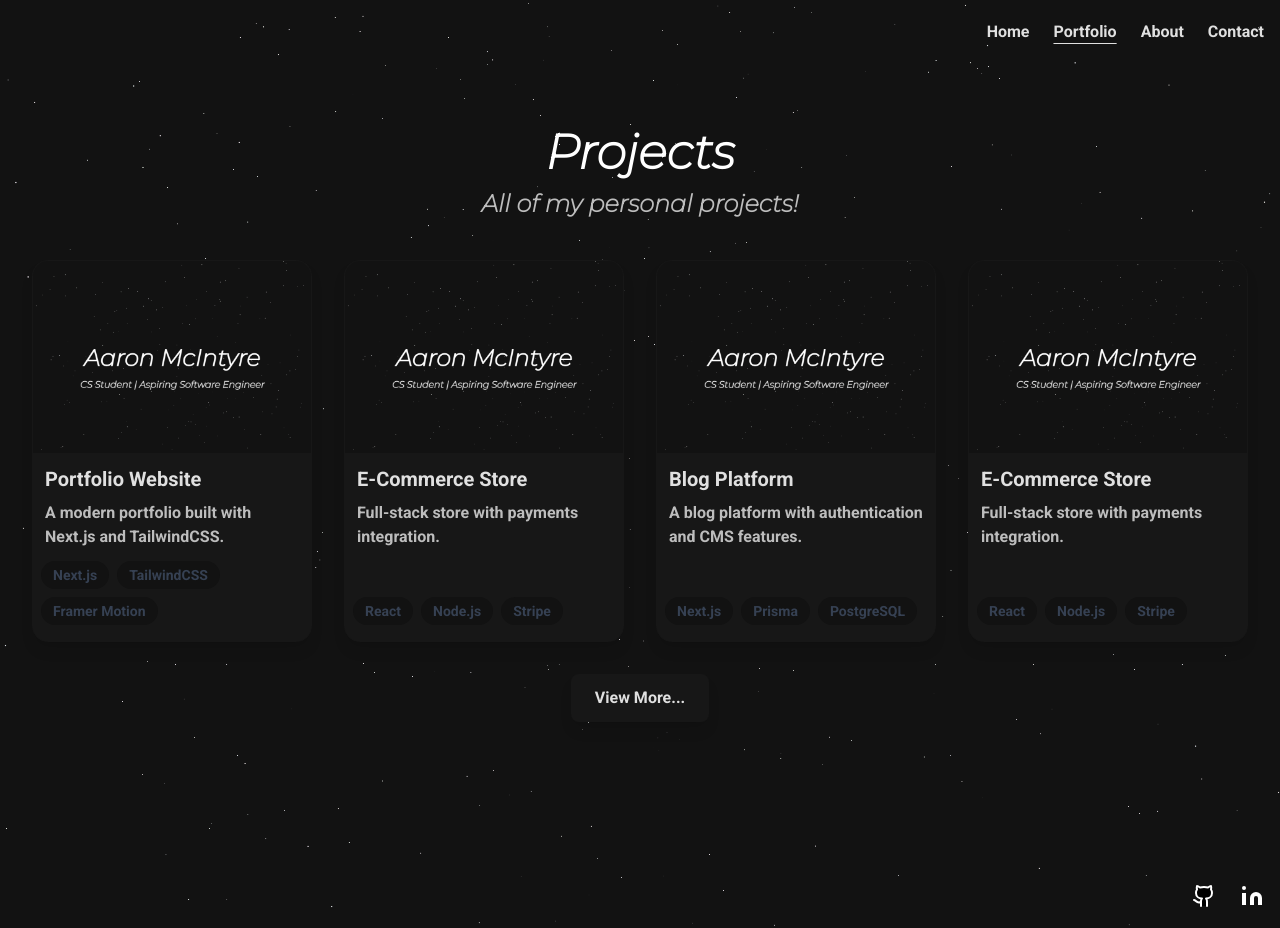
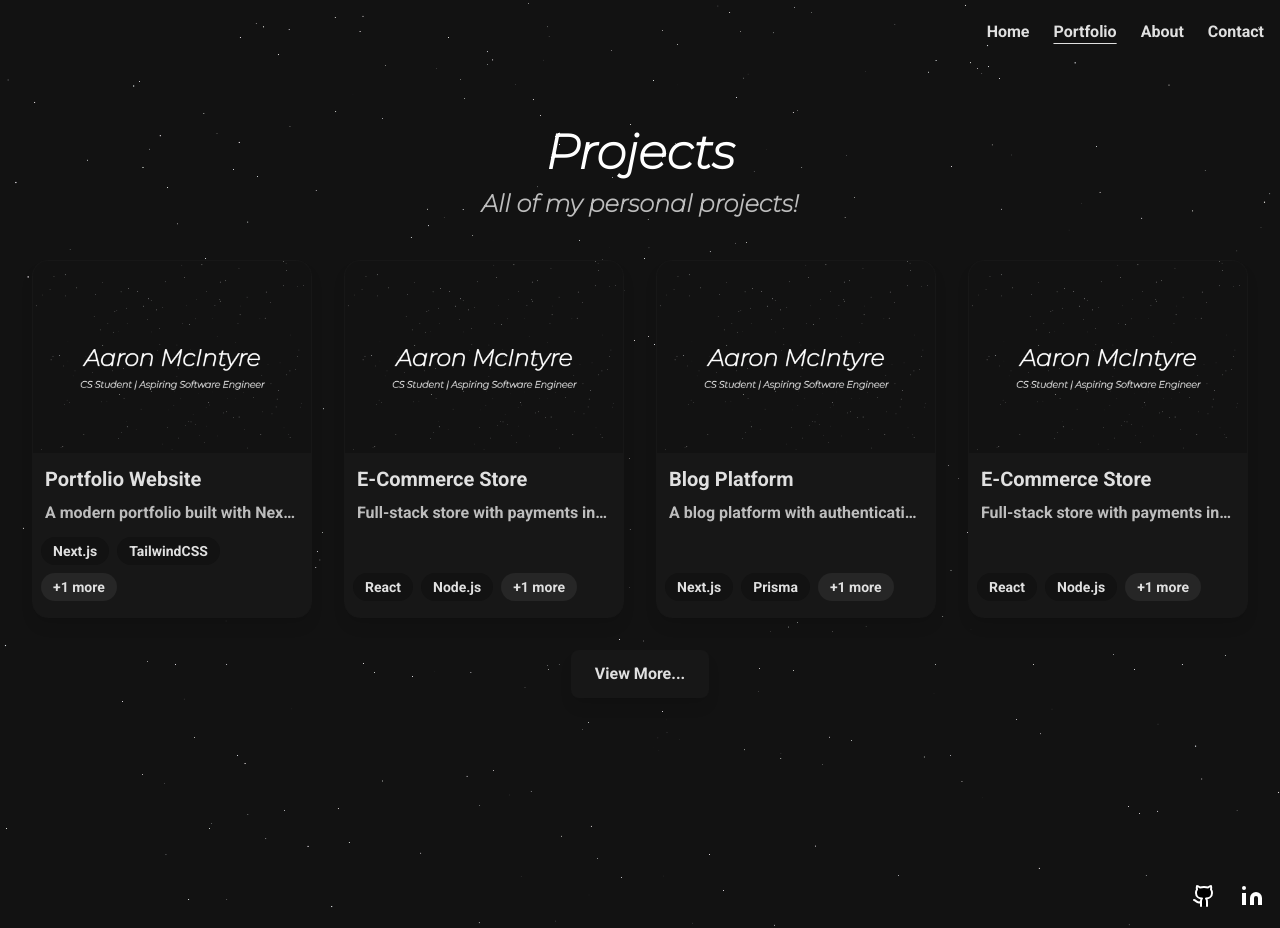
Before and after one commit to Aaron-McIntyre/Aaron-McIntyre-Portfolio-Website, a Next.js app in the folder my-portfolio/: page /portfolio in a window 1280 px wide. Built offline with nearby package versions, Linux system fonts and the light colour scheme.

Commit message:
feat: Skills Tag Overlay + Text Wrapping Issues Fixed

```diff
--- a/my-portfolio/src/app/components/FeaturedCardCarousel.tsx
+++ b/my-portfolio/src/app/components/FeaturedCardCarousel.tsx
@@ -11,7 +11,17 @@ const projects = [
     description: "A modern portfolio built with Next.js and TailwindCSS.",
     imageUrl: "/images/portfolioWebsiteScreenshot.png",
     projectLink: "https://myportfolio.com",
-    tags: ["Next.js", "TailwindCSS", "Framer Motion"],
+    tags: [
+      "Next.js",
+      "TailwindCSS",
+      "Framer Motion",
+      "Test1",
+      "Test2",
+      "Test3",
+      "Test4",
+      "Test5",
+      "Test6",
+    ],
   },
   {
     id: 2,
@@ -61,7 +71,6 @@ const projects = [
     projectLink: "https://myblog.com",
     tags: ["Next.js", "Prisma", "PostgreSQL"],
   },
-
 ];
 
 export default function FeaturedCardCarousel() {
@@ -83,7 +92,6 @@ export default function FeaturedCardCarousel() {
     return () => window.removeEventListener("resize", handleResize);
   }, []);
   return (
-
     <motion.div
       ref={carouselRef}
       className="w-full overflow-hidden cursor-grab px-8"
@@ -95,15 +103,11 @@ export default function FeaturedCardCarousel() {
         className="flex gap-x-4"
       >
         {projects.map((project) => (
-            <motion.div
-              key={project.id}
-              className="w-2/5 flex-shrink-0"
-            >
+          <motion.div key={project.id} className="w-2/5 flex-shrink-0">
             <FeaturedProjectCard {...project} />
           </motion.div>
         ))}
       </motion.div>
     </motion.div>
-
   );
 }
--- a/my-portfolio/src/app/components/FeaturedProjectCard.tsx
+++ b/my-portfolio/src/app/components/FeaturedProjectCard.tsx
@@ -1,4 +1,4 @@
-import { motion } from "framer-motion";
+import TagList from "./TagList";
 
 export default function FeaturedProjectCard({
   title,
@@ -26,14 +26,7 @@ export default function FeaturedProjectCard({
         <p className="text-[var(--text-muted)] text-xl">{description}</p>
       </div>
       <div className="px-2 pb-2 pt-2">
-        {tags.map((tag, index) => (
-          <span
-            key={index}
-            className="inline-block bg-[var(--background)] rounded-full px-3 py-1 text-sm font-semibold text-gray-700 dark:text-gray-300 mr-2 mb-2"
-          >
-            {tag}
-          </span>
-        ))}
+        <TagList tags={tags} maxVisible={4} />
       </div>
     </div>
   );
--- a/my-portfolio/src/app/components/ProjectCard.tsx
+++ b/my-portfolio/src/app/components/ProjectCard.tsx
@@ -1,6 +1,7 @@
 "use client";
 
 import { motion } from "framer-motion";
+import TagList from "./TagList";
 
 export default function ProjectCard({
   title,
@@ -29,18 +30,11 @@ export default function ProjectCard({
       />
       <div className="px-3 py-3 flex-1">
         <p className="font-bold text-xl text-[var(--text)]">{title}</p>
-        <p className="text-[var(--text-muted)] mt-2">{description}</p>
+        <p className="text-[var(--text-muted)] mt-2 overflow-ellipsis overflow-hidden whitespace-nowrap">
+          {description}
+        </p>
       </div>
-      <div className="px-2 pb-2">
-        {tags.map((tag, index) => (
-          <span
-            key={index}
-            className="inline-block bg-[var(--background)] rounded-full px-3 py-1 text-sm font-semibold text-gray-700 dark:text-gray-300 mr-2 mb-2"
-          >
-            {tag}
-          </span>
-        ))}
-      </div>
+      <TagList tags={tags} maxVisible={2} />
     </motion.div>
   );
 }
--- /dev/null
+++ b/my-portfolio/src/app/components/TagList.tsx
@@ -0,0 +1,40 @@
+import { useState } from "react";
+import TagListOverlay from "./TagListOverlay";
+
+type TagListProps = {
+  tags: string[];
+  maxVisible?: number;
+};
+
+export default function TagList({ tags, maxVisible = 5 }: TagListProps) {
+  const [isOverlayOpen, setIsOverlayOpen] = useState(false);
+
+  const visibleTags = tags.slice(0, maxVisible);
+  const hiddenTags = tags.slice(maxVisible);
+
+  return (
+    <div className="px-2 pb-2">
+      {visibleTags.map((tag, index) => (
+        <span
+          key={index}
+          className="inline-block bg-[var(--background)] rounded-full px-3 py-1 text-sm font-semibold text-[var(--text)] mr-2 mb-2"
+        >
+          {tag}
+        </span>
+      ))}
+
+      {hiddenTags.length > 0 && (
+        <button
+          onClick={() => setIsOverlayOpen(true)}
+          className="inline-flex bg-neutral-800 rounded-full px-3 py-1 text-sm font-semibold text-[var(--text)] mr-2 mb-2 z-2"
+        >
+          +{hiddenTags.length} more
+        </button>
+      )}
+
+      {isOverlayOpen && (
+        <TagListOverlay onClose={() => setIsOverlayOpen(false)} tags={tags} />
+      )}
+    </div>
+  );
+}
--- /dev/null
+++ b/my-portfolio/src/app/components/TagListOverlay.tsx
@@ -0,0 +1,68 @@
+"use client";
+
+import { createPortal } from "react-dom";
+import { useEffect, useState } from "react";
+import { motion, AnimatePresence } from "framer-motion";
+import StarBackground from "./StarBackground";
+
+type OverlayProps = {
+  tags: string[];
+  onClose: () => void;
+};
+
+export default function TagListOverlay({ tags, onClose }: OverlayProps) {
+  const [mounted, setMounted] = useState(false);
+
+  useEffect(() => {
+    setMounted(true);
+    return () => setMounted(false);
+  }, []);
+
+  if (!mounted) return null;
+
+  return createPortal(
+    <AnimatePresence>
+      <motion.div
+        className="fixed inset-0 bg-[var(--background)] flex items-center justify-center z-50"
+        onClick={(e) => {
+          if (e.target === e.currentTarget) onClose();
+        }}
+        initial={{ opacity: 0 }}
+        animate={{ opacity: 1 }}
+        exit={{ opacity: 0 }}
+      >
+        <StarBackground />
+        <motion.div
+          className="bg-white dark:bg-neutral-900 rounded-2xl p-6 max-w-lg w-full shadow-lg"
+          initial={{ scale: 0.8, opacity: 0 }}
+          animate={{ scale: 1, opacity: 1 }}
+          exit={{ scale: 0.8, opacity: 0 }}
+          transition={{ duration: 0.2 }}
+        >
+          <h2 className="text-lg font-semibold mb-4 text-gray-900 dark:text-gray-100">
+            All Tags
+          </h2>
+
+          <div className="flex flex-wrap">
+            {tags.map((tag, index) => (
+              <span
+                key={index}
+                className="inline-block bg-[var(--background)] rounded-full px-3 py-1 text-sm font-semibold text-gray-700 dark:text-gray-300 mr-2 mb-2"
+              >
+                {tag}
+              </span>
+            ))}
+          </div>
+
+          <button
+            onClick={onClose}
+            className="mt-2 bg-neutral-800 border-neutral-800 shadow-lg hover:bg-neutral-700 text-[var(--text)] hover:text-[var(--text-muted)] px-6 py-3 rounded-lg"
+          >
+            Close
+          </button>
+        </motion.div>
+      </motion.div>
+    </AnimatePresence>,
+    document.body
+  );
+}
--- a/my-portfolio/src/app/components/ViewMoreButton.tsx
+++ b/my-portfolio/src/app/components/ViewMoreButton.tsx
@@ -26,7 +26,7 @@ const ViewMoreButton: React.FC<ViewMoreButtonProps> = ({
         >
           <button
             onClick={onClick}
-            className="bg-neutral-900 border-neutral-800 shadow-lg hover:bg-neutral-800 text-[var(--text)] hover:text-[var(--text-muted)] px-6 py-3 rounded-lg "
+            className="bg-neutral-900 border-neutral-800 shadow-lg hover:bg-neutral-800 text-[var(--text)] hover:text-[var(--text-muted)] px-6 py-3 rounded-lg"
           >
             {text}
           </button>
--- a/my-portfolio/src/app/portfolio/page.tsx
+++ b/my-portfolio/src/app/portfolio/page.tsx
@@ -99,7 +99,8 @@ const projects = [
   {
     id: 17,
     title: "Blog Platform",
-    description: "A blog platform with authentication and CMS features.",
+    description:
+      "A blog platform with authentication and CMS features. A blog platform with authentication and CMS features. A blog platform with authentication and CMS features. A blog platform with authentication and CMS features.",
     imageUrl: "/images/portfolioWebsiteScreenshot.png",
     projectLink: "https://myblog.com",
     tags: ["Next.js", "Prisma", "PostgreSQL"],
```
Also changed, not shown: my-portfolio/src/app/components/ProjectOverlay.tsx (added). Lines whose indentation alone changed are shown as unchanged.
